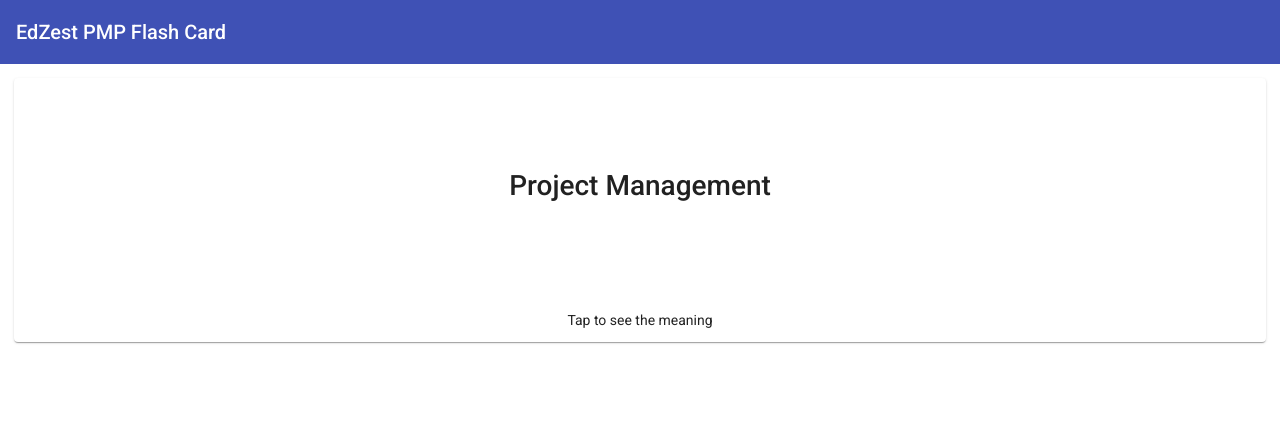
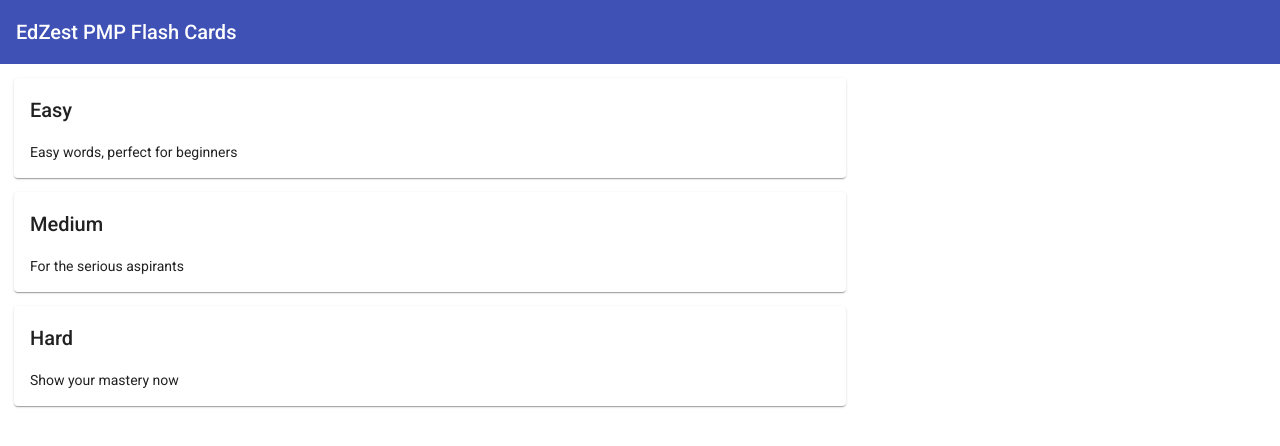
Before and after one commit to shpiyu/pmp-flash-card, an Angular app: page / in a window 1280 px wide. Shown: the top 446 px of the page. Built offline with nearby package versions, Linux system fonts and the light colour scheme.

Commit message:
add word levels

```diff
--- a/src/app/app.component.html
+++ b/src/app/app.component.html
@@ -1,14 +1,19 @@
 <mat-toolbar color="primary">
-  <span> EdZest PMP Flash Card </span>
+  <span> EdZest PMP Flash Cards </span>
 </mat-toolbar>
 
 <div class="container-wrapper">
   <div class="container">
-    <app-word-card-container *ngIf="!levelComplete" (levelComplete)="onLevelComplete($event)"></app-word-card-container>
+
+    <app-word-levels *ngIf="!selectedLevel" (selectLevel)="onLevelSelect($event)"></app-word-levels>
+
+    <app-word-card-container *ngIf="!levelComplete && selectedLevel" (levelComplete)="onLevelComplete($event)">
+    </app-word-card-container>
 
     <div *ngIf="levelComplete" class="congrats">
       <h1>Congratulations</h1>
-      <p> You have learnt all the words in this level. <span class="home-nav">Click here </span> to go to the home page.
+      <p> You have learnt all the words in this level. <span class="home-nav" (click)="resetLevel()">Click here </span>
+        to go to the home page.
       <p>
     </div>
   </div>
--- a/src/app/app.component.ts
+++ b/src/app/app.component.ts
@@ -1,5 +1,6 @@
 import { Component, VERSION } from '@angular/core';
 import { LevelCompleteEvent } from './word-card-container/word-card-container.component';
+import { WordLevel } from './word-levels/word-level';
 
 @Component({
   selector: 'app-root',
@@ -8,9 +9,20 @@ import { LevelCompleteEvent } from './word-card-container/word-card-container.co
 })
 export class AppComponent {
   levelComplete: boolean = false;
+  selectedLevel: WordLevel | null = null;
 
   onLevelComplete(event: LevelCompleteEvent): void {
     console.log('all words are learnt. Go to next level');
     this.levelComplete = true;
   }
+
+  onLevelSelect(level: WordLevel): void {
+    console.log(level);
+    this.selectedLevel = level;
+  }
+
+  resetLevel(): void {
+    this.selectedLevel = null;
+    this.levelComplete = false;
+  }
 }
--- a/src/app/app.module.ts
+++ b/src/app/app.module.ts
@@ -9,6 +9,7 @@ import { AppComponent } from './app.component';
 import { HelloComponent } from './hello.component';
 import { WordCardComponent } from './word-card/word-card.component';
 import { WordCardContainerComponent } from './word-card-container/word-card-container.component';
+import { WordLevelsComponent } from './word-levels/word-levels.component';
 
 @NgModule({
   imports: [
@@ -18,7 +19,7 @@ import { WordCardContainerComponent } from './word-card-container/word-card-cont
     MatCardModule,
     MatButtonModule
   ],
-  declarations: [AppComponent, HelloComponent, WordCardComponent, WordCardContainerComponent],
+  declarations: [AppComponent, HelloComponent, WordCardComponent, WordCardContainerComponent, WordLevelsComponent],
   bootstrap: [AppComponent]
 })
 export class AppModule {}
--- /dev/null
+++ b/src/app/word-levels/word-level.ts
@@ -0,0 +1,4 @@
+export interface WordLevel {
+  title: string;
+  description?: string;
+}
--- /dev/null
+++ b/src/app/word-levels/word-levels.component.css
@@ -0,0 +1,8 @@
+.word-level-card {
+  margin: 14px;
+  max-width: 800px;
+}
+
+.word-level-card h2 {
+  text-transform: capitalize;
+}
--- /dev/null
+++ b/src/app/word-levels/word-levels.component.html
@@ -0,0 +1,6 @@
+<div class="container">
+  <mat-card *ngFor="let level of levels" class="word-level-card" (click)="onCardClick(level)">
+    <h2> {{ level.title }} </h2>
+    <p> {{ level.description }} </p>
+  </mat-card>
+</div>
--- /dev/null
+++ b/src/app/word-levels/word-levels.component.ts
@@ -0,0 +1,35 @@
+import { Component, EventEmitter, Input, OnInit, Output } from '@angular/core';
+import { Word } from '../word-card/word';
+import { WordLevel } from './word-level';
+
+@Component({
+  selector: 'app-word-levels',
+  templateUrl: './word-levels.component.html',
+  styleUrls: ['./word-levels.component.css']
+})
+export class WordLevelsComponent implements OnInit {
+  @Output() selectLevel = new EventEmitter<WordLevel>();
+
+  levels: WordLevel[] = [
+    {
+      title: 'easy',
+      description: 'Easy words, perfect for beginners'
+    },
+    {
+      title: 'medium',
+      description: 'For the serious aspirants'
+    },
+    {
+      title: 'hard',
+      description: 'Show your mastery now'
+    }
+  ];
+
+  constructor() {}
+
+  ngOnInit() {}
+
+  onCardClick(selectedLevel: WordLevel): void {
+    this.selectLevel.emit(selectedLevel);
+  }
+}
```
